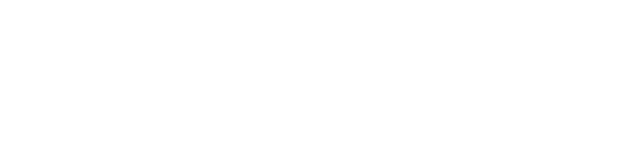
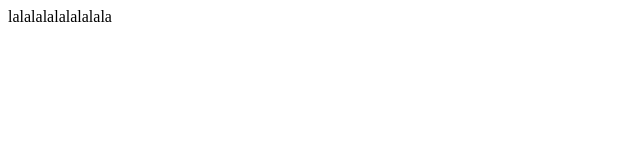
Before and after one commit to anulanaoj/trying-w-bogdan, a plain HTML site: page index.html in a window 1280 px wide. Shown: the whole page, without its empty margins (0-640 px from the left). Drawn offline with Linux system fonts and the light colour scheme.

Commit message:
its done

```diff
--- a/index.html
+++ b/index.html
@@ -6,6 +6,7 @@
     <title>Document</title>
 </head>
 <body>
+    lalalalalalalalala
 
 </body>
 </html>
```
